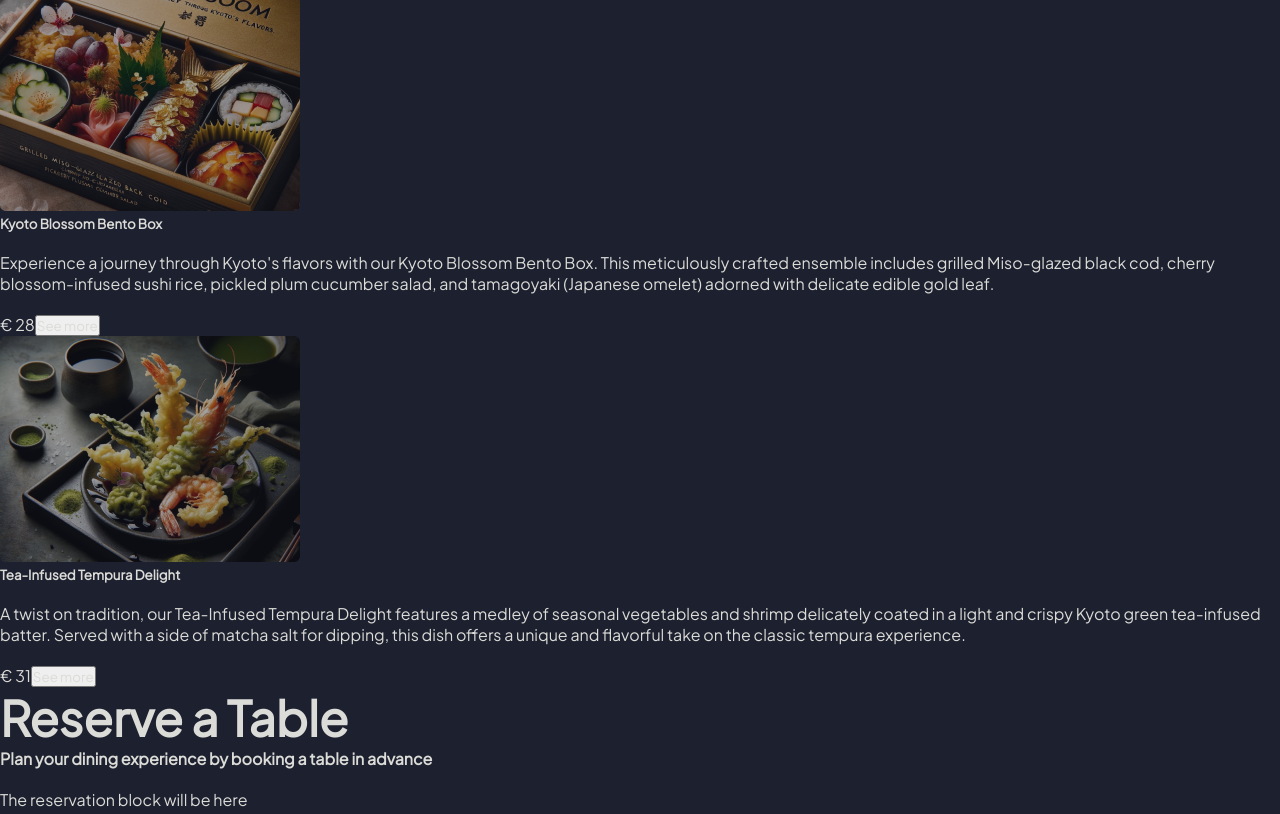
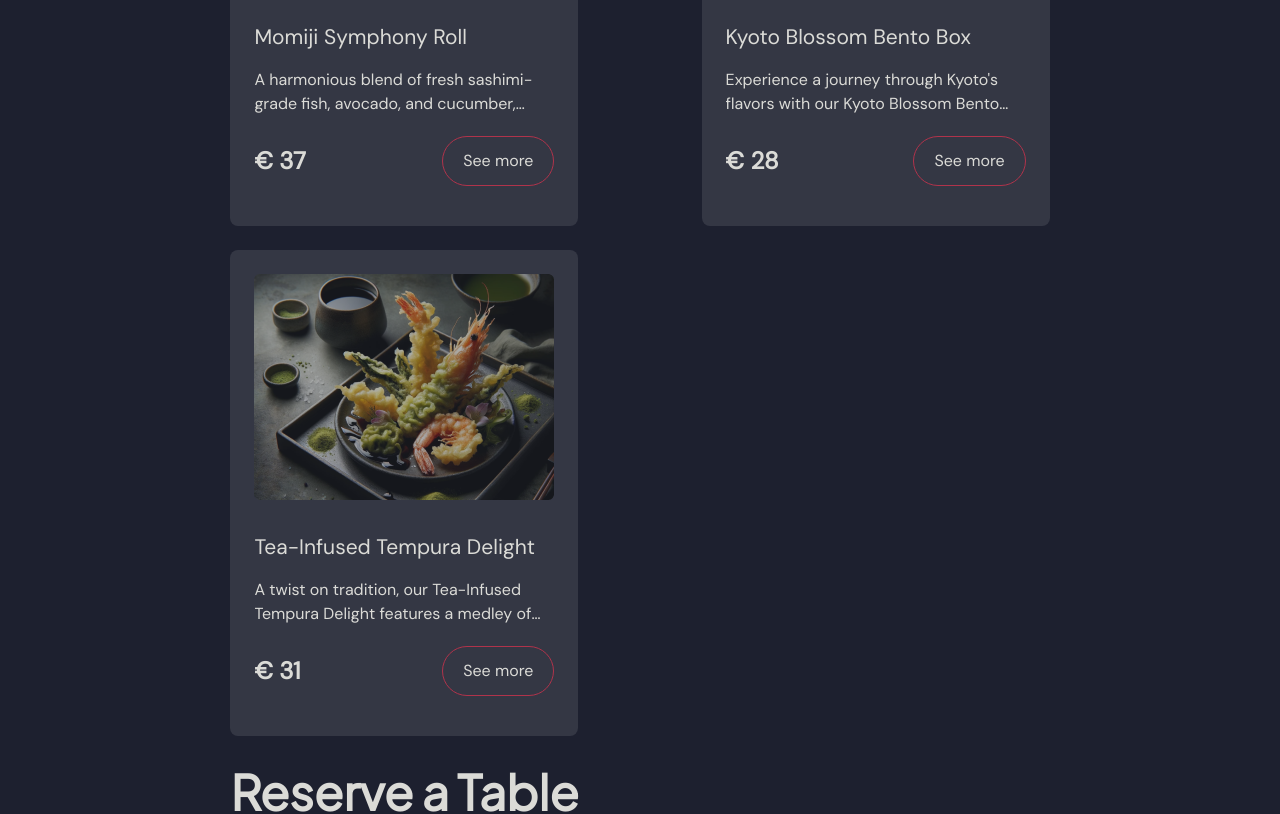
Before and after one commit to mucanastasia/ashch_capstone, a React (Create React App) app: page / in a window 1280 px wide. Shown: the part 1320-2134 px from the top of the page. Built offline with nearby package versions, Linux system fonts and the light colour scheme.

Commit message:
Styling Specials' cards

```diff
--- a/src/App.css
+++ b/src/App.css
@@ -68,6 +68,7 @@ h1 {
 h2 {
   color: #DBDBD7;
   font-size: 48px;
+  line-height: 150%;
 }
 
 h3 {
@@ -76,3 +77,42 @@ h3 {
   margin-left: 10px;
   font-size: 20px;
 }
+
+h4 {
+  font-family: DM Sans;
+  font-size: 20px;
+  margin: 10px 0 40px 0;
+  font-weight: 400;
+}
+
+h5 {
+  font-family: DM Sans;
+  font-size: 21px;
+  font-weight: 400;
+  line-height: 22px;
+  margin: 32px 0 16px 0;
+}
+
+button {
+  font-family: DM Sans;
+  font-size: 16px;
+  line-height: 24px;
+  text-align: center;
+  color: #DBDBD7;
+  margin-left: 10px;
+  padding: 12px 20px;
+  border-radius: 50px;
+  border: 1px solid #B0334B;
+  transition: all 0.5s ease-out;
+  background-color : transparent;
+  outline: none;
+}
+
+button:hover {
+  color: #DBDBD7;
+  background-color: rgb(176, 51, 75, 0.8);
+}
+
+button:active {
+  transform: scale(94%);
+}
--- a/src/components/footer/footer.css
+++ b/src/components/footer/footer.css
@@ -34,7 +34,7 @@ footer {
 }
 
 .footerNav > div {
-    padding-right: 10px;
+    padding-right: 20px;
 }
 
 .footerNav > div:last-child {
@@ -49,6 +49,10 @@ footer {
 
 .socialMedia img:hover {
     transform: scale(110%);
+}
+
+.socialMedia img:active {
+    transform: scale(100%);
 }
 
 footer ul {
--- a/src/components/main/main.css
+++ b/src/components/main/main.css
@@ -5,3 +5,7 @@
 main {
     margin: 0;
 }
+
+section {
+    margin: 0 18%;
+}
--- a/src/components/main/specials/Specials.js
+++ b/src/components/main/specials/Specials.js
@@ -2,6 +2,7 @@ import React from 'react';
 import img1 from './assets/img1.png';
 import img2 from './assets/img2.png';
 import img3 from './assets/img3.png';
+import './specials.css';
 
 
 export default function Specials({name, title, subtitle}) {
@@ -34,13 +35,13 @@ export default function Specials({name, title, subtitle}) {
 
     const specialsList = specialsContent.map(({id, name, img, content, price, showButton}) => {
       return (
-        <article key={id}>
+        <article key={id} className='specialCard'>
           <div>
             <img src={img} alt={name} />
             <h5>{name}</h5>
             <p>{content}</p>
             </div>
-            <div>
+            <div className='specialFooter'>
               <span>{price}</span>
               {showButton && <button>See more</button>}
             </div>
@@ -50,10 +51,12 @@ export default function Specials({name, title, subtitle}) {
 
 
   return (
-    <section id={name}>
+    <section className={name}>
       <h2>{title}</h2>
       <h4>{subtitle}</h4>
-      {specialsList}
+      <div>
+        {specialsList}
+      </div>
     </section>
   );
 }
--- /dev/null
+++ b/src/components/main/specials/specials.css
@@ -0,0 +1,59 @@
+.specials {
+    margin-top: 40px;
+}
+.specials > div {
+    display: flex;
+    flex-wrap: wrap;
+    justify-content: space-between;
+    gap: 4px;
+}
+
+.specialCard {
+    background-color: rgb(255, 255, 255, 0.1);
+    width: 300px;
+    border-radius: 8px;
+    padding: 24px 24px 40px 24px;
+    margin-bottom: 20px;
+    transition: transform 0.5s;
+}
+
+.specialCard:hover {
+    transform: scale(104%);
+}
+
+.specialCard:last-child {
+    margin-right: 0;
+}
+
+.special article img {
+    border-radius: 6px;
+}
+
+.specialCard p {
+    display: -webkit-box; /* For webkit-based browsers */
+    display: -moz-box; /* For Firefox */
+    -webkit-box-orient: vertical;
+    -moz-box-orient: vertical;
+    overflow: hidden;
+    text-overflow: ellipsis;
+    -webkit-line-clamp: 2; /* Limit the number of displayed lines */
+    -moz-line-clamp: 2; /* For Firefox */
+    max-height: 48px;
+    line-height: 24px;
+    font-family: DM Sans;
+    font-size: 16px;
+}
+
+.specialFooter {
+    display: flex;
+    flex-wrap: wrap;
+    justify-content: space-between;
+}
+
+.specialFooter > span {
+    font-family: DM Sans;
+    font-size: 24px;
+    font-style: normal;
+    font-weight: 700;
+    line-height: 50px;
+}
```
